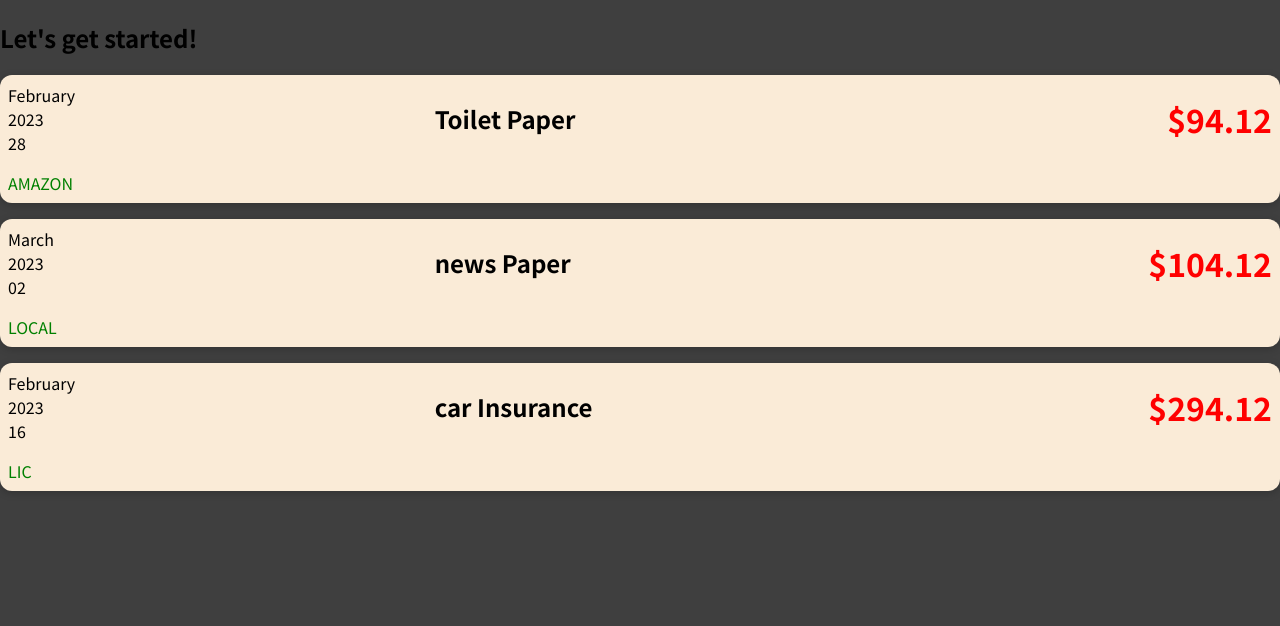
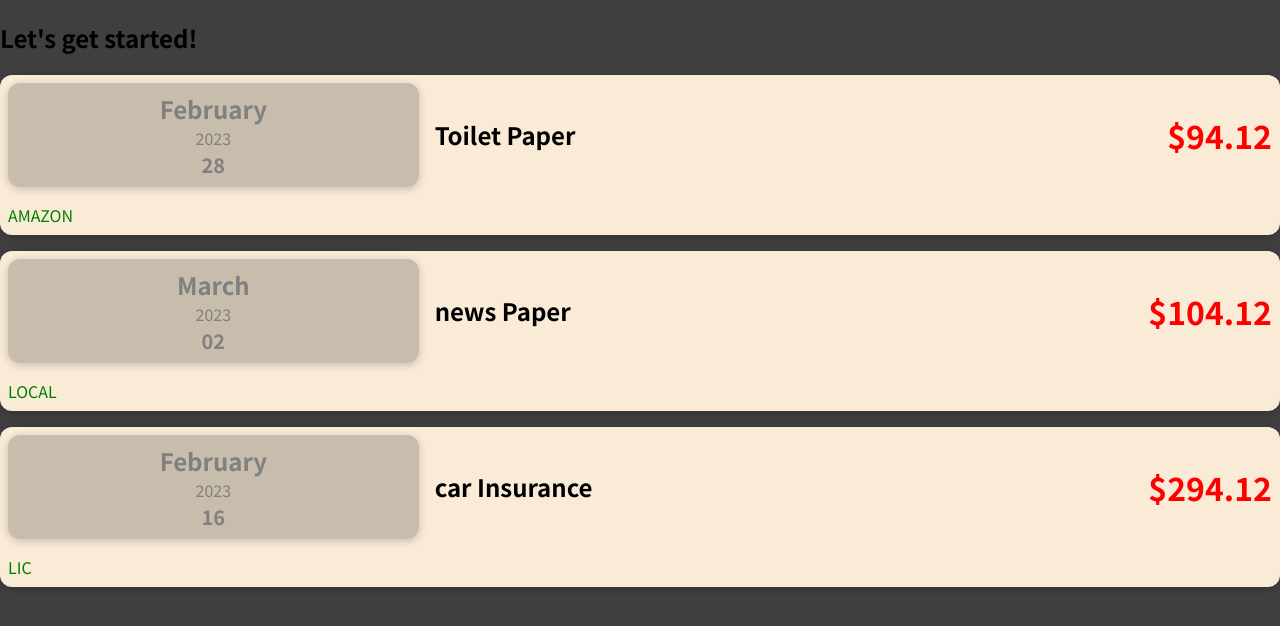
Before and after one commit to Shashank290798/React, a JavaScript app: page / in a window 1280 px wide. Shown: the top 626 px of the page. Built offline with nearby package versions, Linux system fonts and the light colour scheme.

Commit message:
third commit

```diff
--- /dev/null
+++ b/src/components/ExpenseDate.css
@@ -0,0 +1,56 @@
+.expense-date {
+  display: flex;
+  flex-direction: column;
+  justify-content: center;
+  align-items: center;
+  background-color: white;
+  border-radius: 12px;
+  box-shadow: 0 2px 8px var(--box-shadow-color);
+  padding: 0.5rem;
+  font-size: 0.75rem;
+  color: gray;
+}
+
+.expense-date__month {
+  font-size: 1.5rem;
+  font-weight: bold;
+  margin: 0;
+}
+
+.expense-date__year {
+  font-size: 1rem;
+  margin: 0;
+}
+
+.expense-date__day {
+  font-size: 1.25rem;
+  font-weight: bold;
+  margin: 0;
+}
+
+/* Colors for text */
+:root {
+  --text-color: gray;
+}
+
+.expense-date {
+  color: var(--text-color);
+}
+
+/* Colors for background */
+:root {
+  --background-color: white;
+}
+
+.expense-date {
+  background-color: rgba(0, 0, 0, 0.2);
+}
+
+/* Colors for box shadow */
+:root {
+  --box-shadow-color: blue;
+}
+
+.expense-date {
+  box-shadow: 0 2px 8px var(--box-shadow-color);
+}
--- a/src/components/ExpenseDate.js
+++ b/src/components/ExpenseDate.js
@@ -1,13 +1,15 @@
+import "./ExpenseDate.css";
+
 function ExpenseDate(props) {
   const month = props.date.toLocaleString("en-US", { month: "long" });
   const day = props.date.toLocaleString("en-US", { day: "2-digit" });
   const year = props.date.getFullYear();
 
   return (
-    <div>
-      <div>{month}</div>
-      <div>{year}</div>
-      <div>{day}</div>
+    <div className="expense-date">
+      <div className="expense-date__month">{month}</div>
+      <div className="expense-date__year">{year}</div>
+      <div className="expense-date__day">{day}</div>
     </div>
   );
 }
--- a/src/components/ExpenseItem.js
+++ b/src/components/ExpenseItem.js
@@ -2,7 +2,6 @@ import ExpenseDate from "./ExpenseDate";
 import "./ExpenseItem.css";
 
 function ExpenseItem(props) {
-
   return (
     <div className="expense-item">
     <ExpenseDate date={props.date}/>
```
